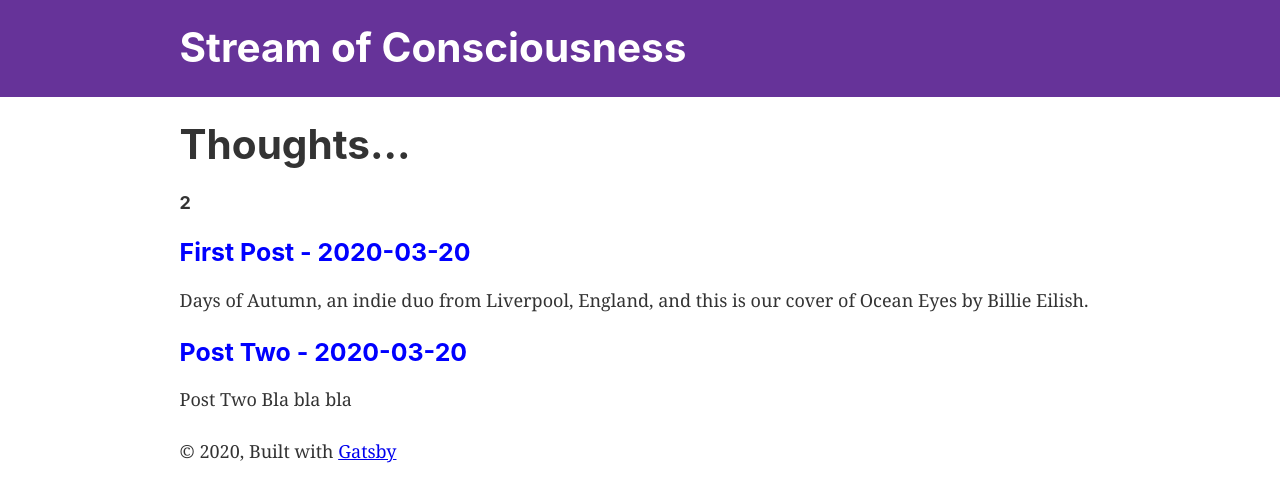
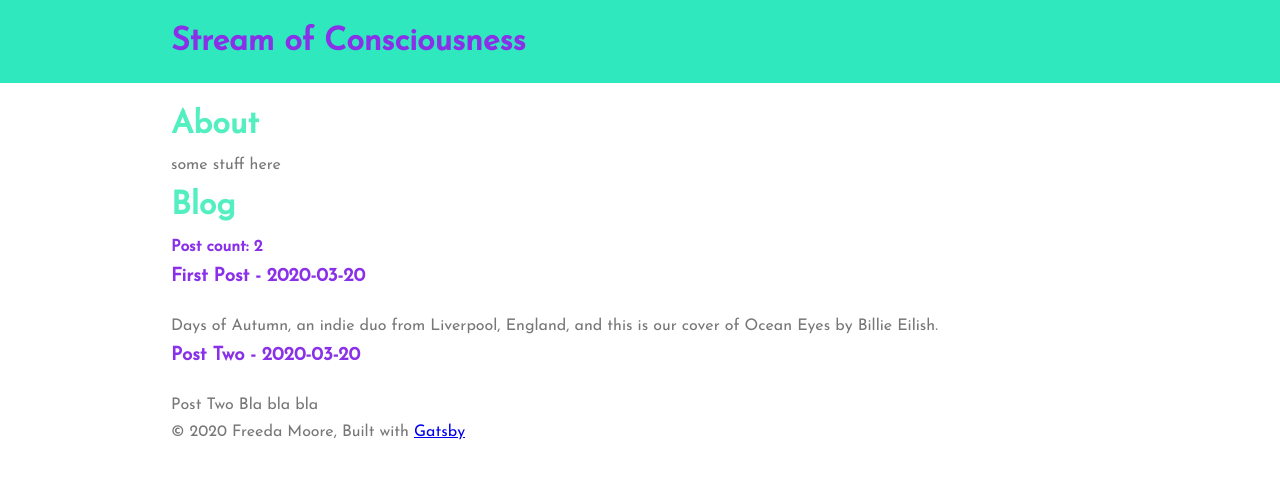
Before and after one commit to freedamoore/Language-Blog, a Gatsby site: page / in a window 1280 px wide. Built offline with nearby package versions, Linux system fonts and the light colour scheme; Gatsby itself is replaced by a stand-in of ours.

Commit message:
Some small changes to header and layout

```diff
--- a/gatsby-config.js
+++ b/gatsby-config.js
@@ -1,7 +1,6 @@
 module.exports = {
   siteMetadata: {
-    title: `Stream of Consciousness
-    `,
+    title: `Stream of Consciousness`,
     description: `Kick off your next, great Gatsby project with this default starter. This barebones starter ships with the main Gatsby configuration files you might need.`,
     author: `@gatsbyjs`,
   },
--- a/src/components/header.js
+++ b/src/components/header.js
@@ -5,7 +5,7 @@ import React from "react"
 const Header = ({ siteTitle }) => (
   <header
     style={{
-      background: `rebeccapurple`,
+      background: `#30e8bd`,
       marginBottom: `1.45rem`,
     }}
   >
@@ -20,7 +20,7 @@ const Header = ({ siteTitle }) => (
         <Link
           to="/"
           style={{
-            color: `white`,
+            color: `#8930e8`,
             textDecoration: `none`,
           }}
         >
--- a/src/components/layout.css
+++ b/src/components/layout.css
@@ -1,4 +1,40 @@
-html {
+@import url('https://fonts.googleapis.com/css?family=Josefin+Sans');
+
+:root{
+  --primary-color: #54EFC0;
+  --secondary-color: #8930e8;
+}
+
+*,
+*::after,
+*::before {
+  margin: 0;
+  padding: 0;
+  box-sizing: inherit;
+}
+
+ html {
+  font-size: 62.5%;
+}
+
+body {
+  font-family: 'Josefin Sans', cursive;
+  font-size: 1.6rem;
+  font-weight: 400;
+  line-height: 1.7;
+  color: #777;
+  box-sizing: border-box;
+}
+
+h1{
+  color: var(--primary-color);
+}
+
+h3, h4{
+  color: var(--secondary-color);
+}
+
+/* html {
   font-family: sans-serif;
   -ms-text-size-adjust: 100%;
   -webkit-text-size-adjust: 100%;
@@ -619,4 +655,4 @@ pre tt:after {
   html {
     font-size: 100%;
   }
-}
+} */
--- a/src/components/layout.js
+++ b/src/components/layout.js
@@ -35,7 +35,7 @@ const Layout = ({ children }) => {
       >
         <main>{children}</main>
         <footer>
-          © {new Date().getFullYear()}, Built with
+          © {new Date().getFullYear()} Freeda Moore, Built with
           {` `}
           <a href="https://www.gatsbyjs.org">Gatsby</a>
         </footer>
--- a/src/pages/index.js
+++ b/src/pages/index.js
@@ -12,7 +12,6 @@ const BlogLink = styled(Link)`
 
 const BlogTitle = styled.h3 `
   margin-bottom: 20px;
-  color: blue;
 `
 
 export default ({ data }) => {
@@ -21,8 +20,10 @@ export default ({ data }) => {
   <Layout>
     <SEO title="Home" />
     <div>
-      <h1>Thoughts...</h1>
-      <h4>{ data.allMarkdownRemark.totalCount }</h4>
+      <h1>About</h1>
+      <p>some stuff here</p>
+      <h1>Blog</h1>
+      <h4>Post count: { data.allMarkdownRemark.totalCount }</h4>
       {
         data.allMarkdownRemark.edges.map(({node}) => (
           <div key={node.id}>
```
Also changed, not shown: gatsby-browser.js (line endings or trailing spaces).
